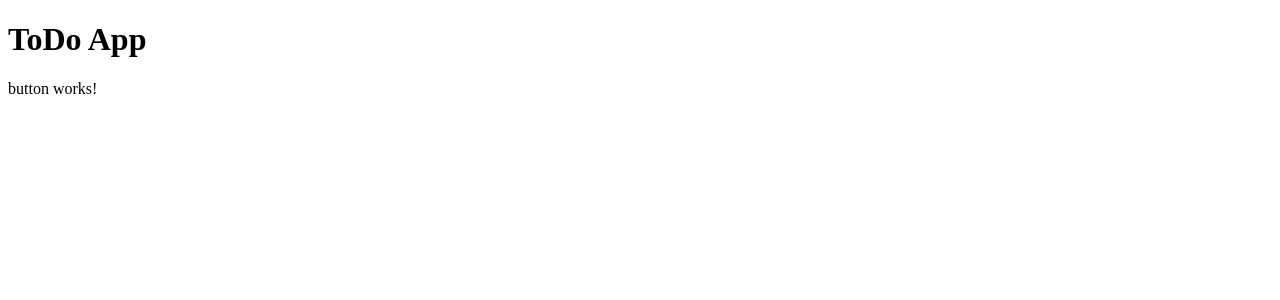
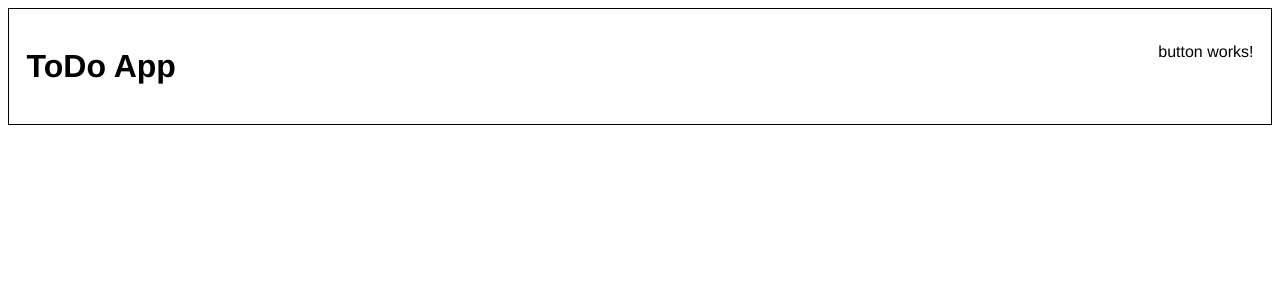
Before and after one commit to david-lafontant/todo-angular, an Angular app: page / in a window 1280 px wide. Shown: the top 300 px of the page. Built offline with nearby package versions, Linux system fonts and the light colour scheme.

Commit message:
Style header

```diff
--- a/src/app/components/header/header.component.css
+++ b/src/app/components/header/header.component.css
@@ -0,0 +1,7 @@
+header{
+  display: flex;
+  justify-content: space-between;
+  font-family: "Helvetica Neue",Helvetica,Arial,sans-serif;
+  padding: 1.1rem;
+  border: thin solid #000;
+}
```
